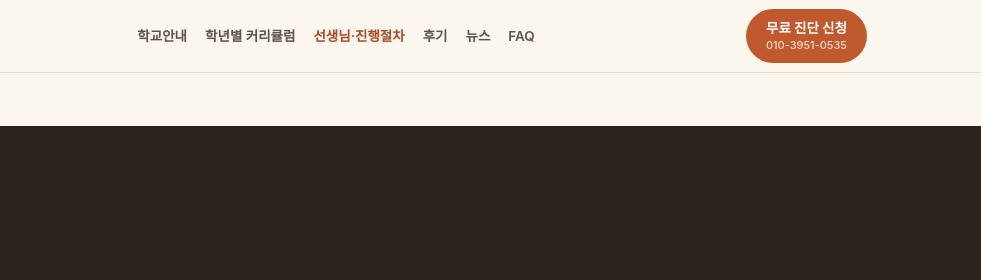
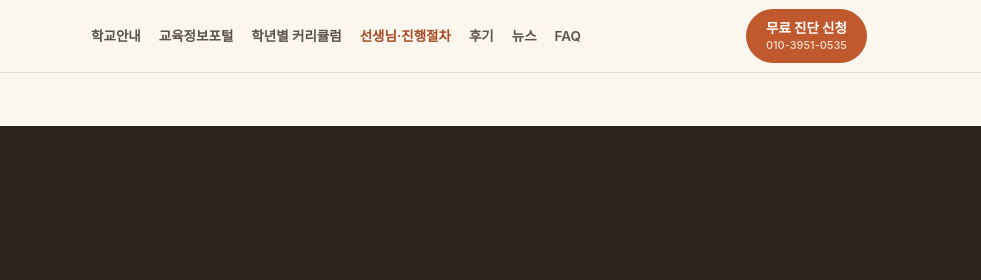
Before and after one commit to hasa080525-ctrl/ssam-pick, a plain HTML site: page about.html in a window 1280 px wide. Shown: the top 280 px of the page, 299-1280 px from the left. Drawn offline with Linux system fonts and the light colour scheme; a web font is replaced by a local one.

Commit message:
네비: 교육부 나이스(NEIS) 교육정보 개방포털 메뉴 추가
Co-Authored-By: Claude Sonnet 5 <noreply@anthropic.com>

```diff
--- a/about.html
+++ b/about.html
@@ -42,6 +42,7 @@
     <a class="logo" href="/"><span class="logo-mark">안</span>안동과외</a>
     <nav class="nav-links">
       <a href="/schools.html">학교안내</a>
+      <a href="https://open.neis.go.kr/portal/mainPage.do" target="_blank" rel="noopener">교육정보포털</a>
       <a href="/roadmap.html">학년별 커리큘럼</a>
       <a href="/about.html" class="current">선생님·진행절차</a>
       <a href="/reviews.html">후기</a>
@@ -57,6 +58,7 @@
   </div>
   <nav class="mobile-nav" id="mobileNav">
     <a href="/schools.html">학교안내</a>
+    <a href="https://open.neis.go.kr/portal/mainPage.do" target="_blank" rel="noopener">교육정보포털</a>
     <a href="/roadmap.html">학년별 커리큘럼</a>
     <a href="/about.html">선생님·진행절차</a>
     <a href="/reviews.html">후기</a>
```
Also changed, not shown: faq.html (+2 -0 lines), index.html (+2 -0 lines), news.html (+2 -0 lines), reviews.html (+2 -0 lines), roadmap.html (+2 -0 lines), schools.html (+1 -0 lines).
